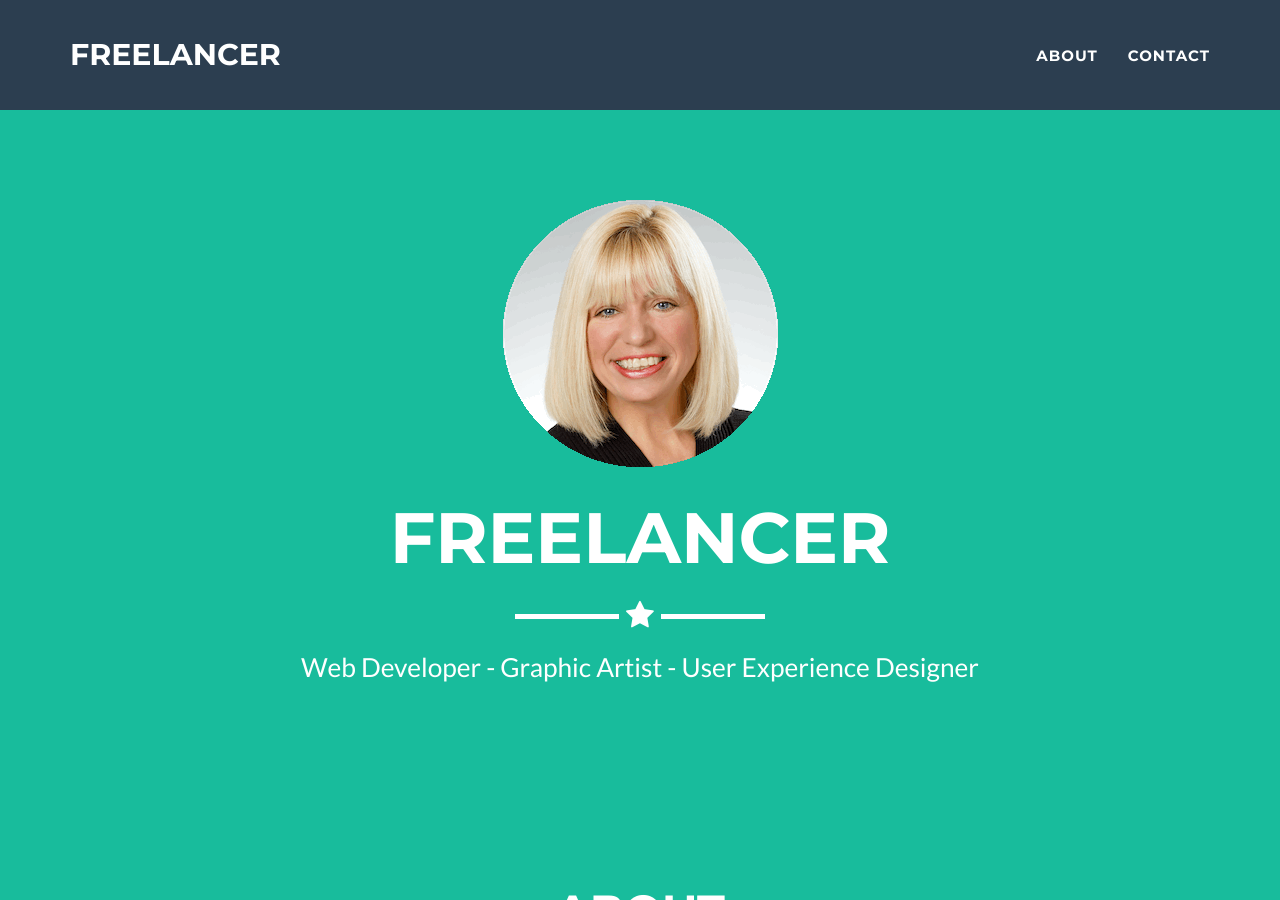
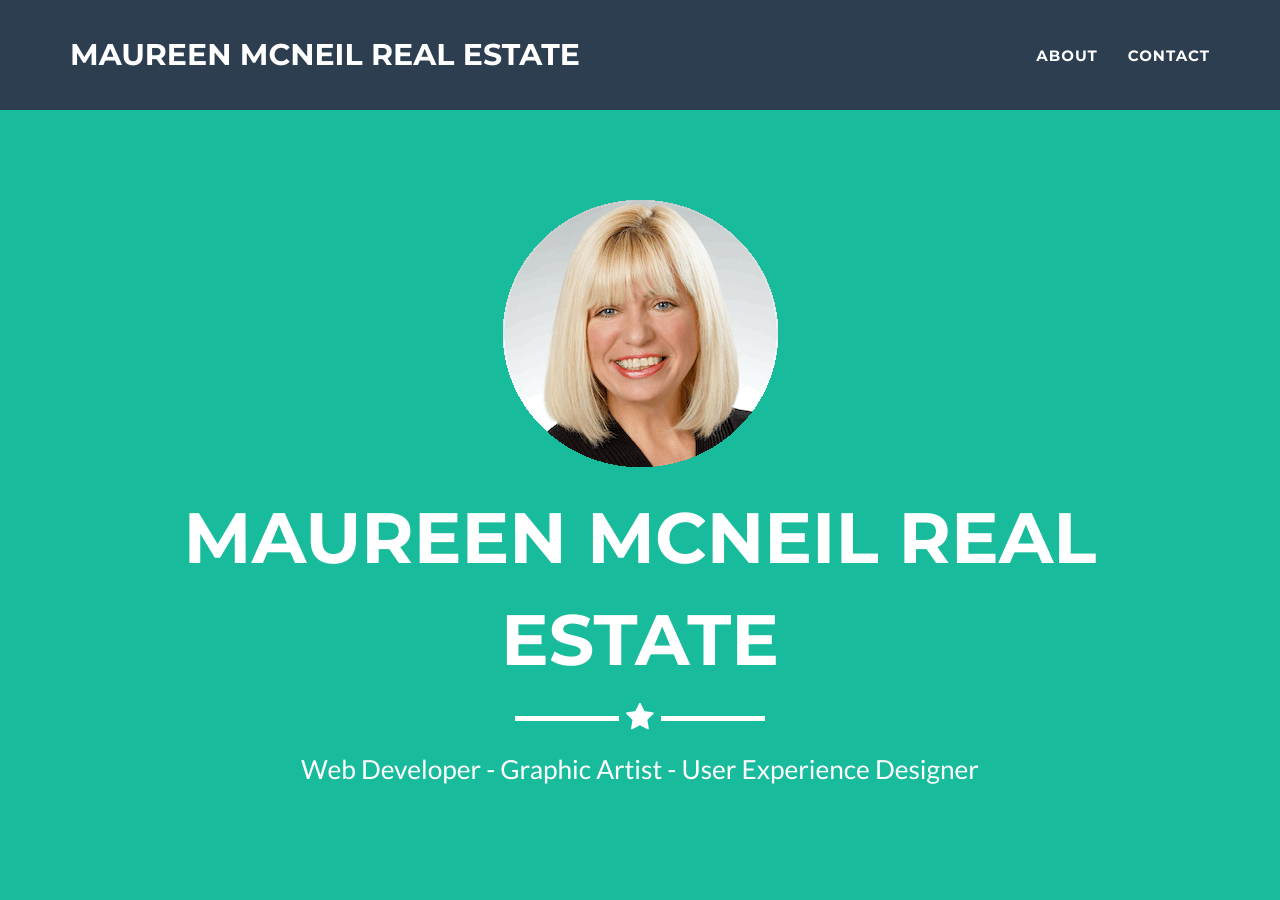
Before and after one commit to maureenmcneilreality/maureenmcneilreality, a Jekyll site: the page built from index.html, in a window 1280 px wide and 900 px high. Built offline with Jekyll 4.4.1, drawn with Linux system fonts in a browser that asks for light colours.

Commit message:
Update _config.yml

```diff
--- a/_config.yml
+++ b/_config.yml
@@ -1,5 +1,5 @@
 # Site settings
-title: Freelancer
+title: Maureen McNeil Real Estate
 email: your-email@domain.com
 url: https://example.github.io
 description: "Write an awesome description for your new site here. You can edit this line in _config.yml. It will appear in your document head meta (for Google search results) and in your feed.xml site description."
```
